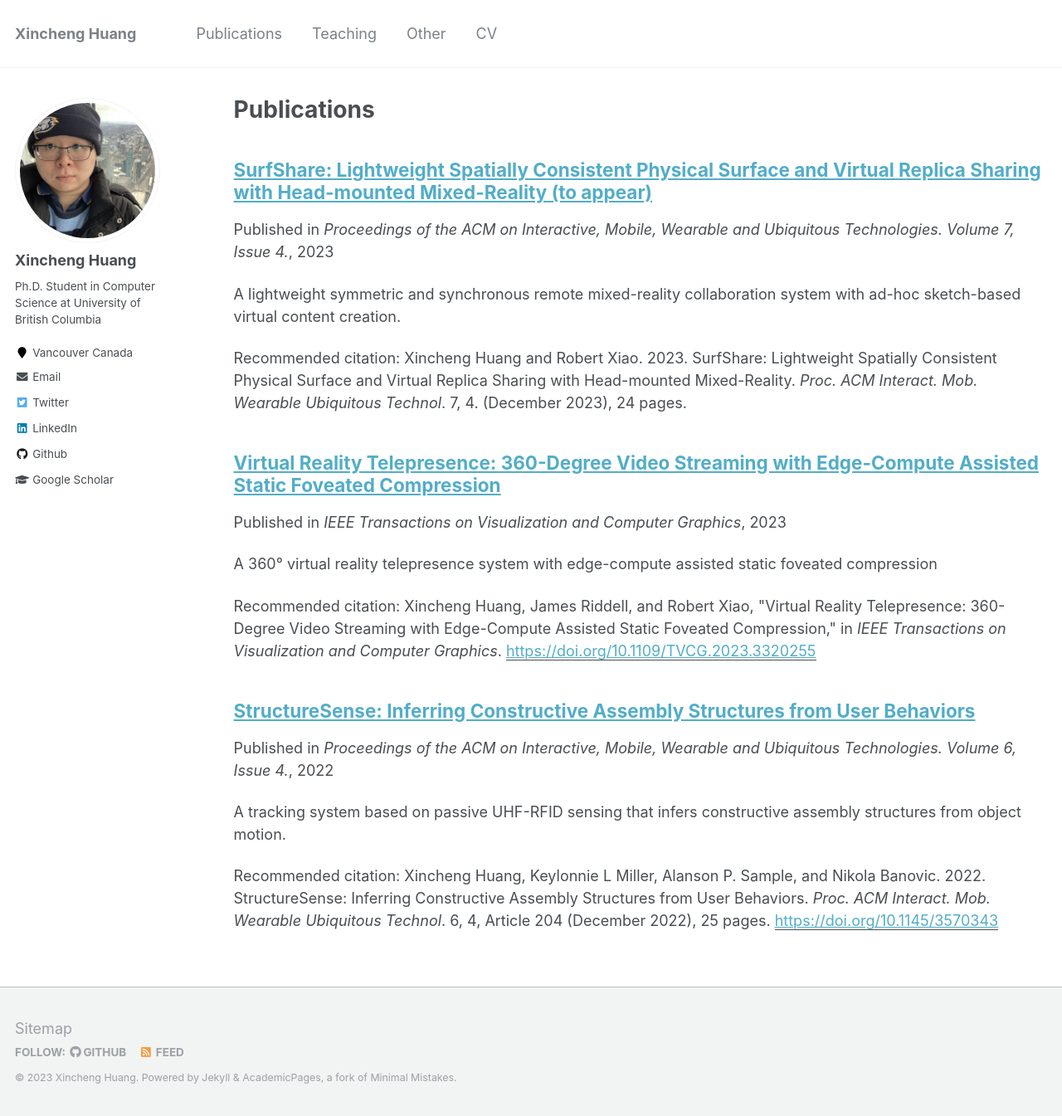
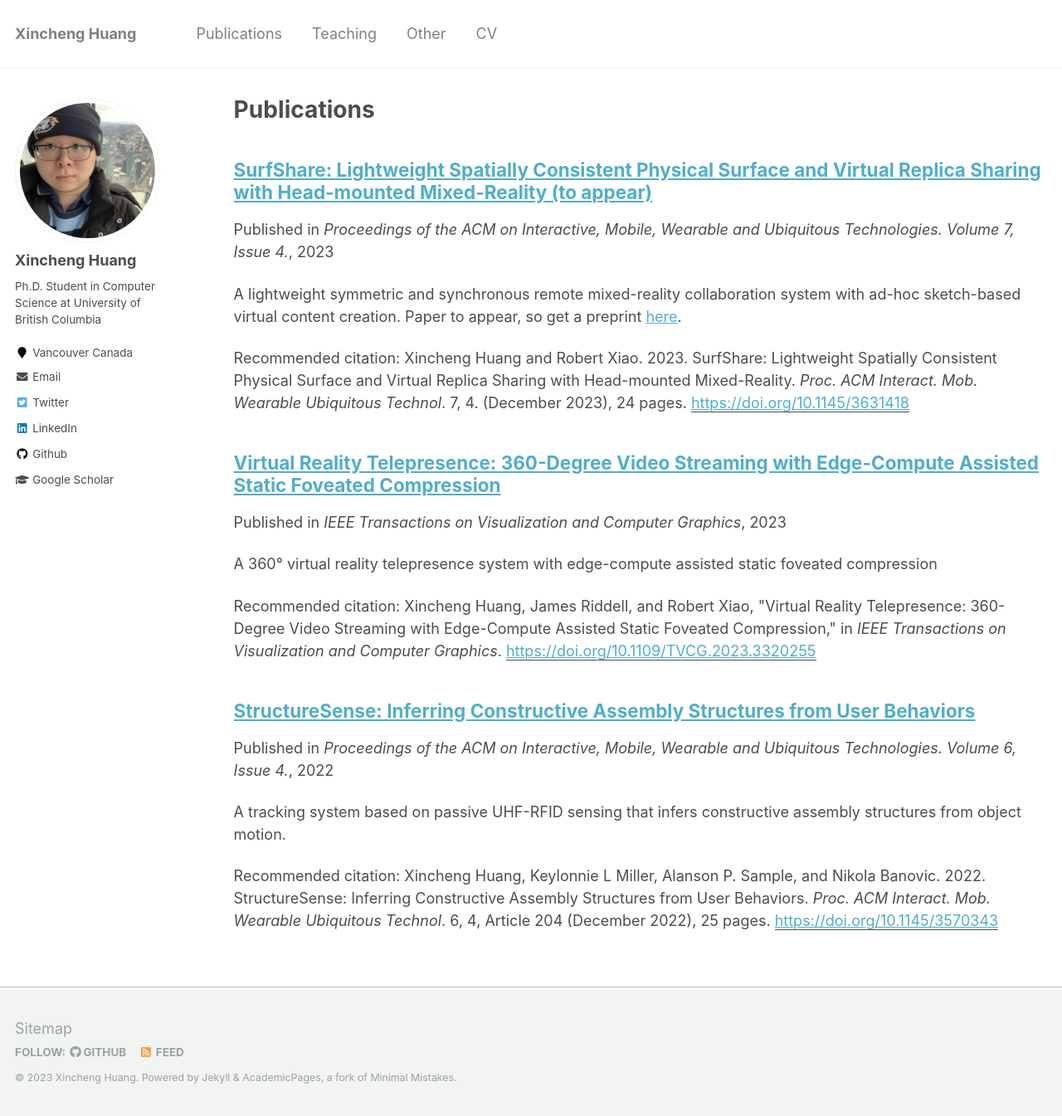
Before and after one commit to Peter-Pater/peter-pater.github.io, a Jekyll site: the page built from _pages/publications.md, in a window 1280 px wide and 1345 px high. Shown: the whole window at 83% size. Built offline with Jekyll 4.4.1, drawn with Linux system fonts in a browser that asks for light colours.

Commit message:
minor updates

```diff
--- a/_pages/other.html
+++ b/_pages/other.html
@@ -5,7 +5,7 @@ permalink: /other/
 author_profile: true
 ---
 
-Here, I put my side projects and senior capstones at NYU Shanghai.
+Here, I put my side projects and senior capstones at NYU Shanghai: memories that I will treasure forever.
 
 {% include base_path %}
 
--- a/_publications/3-surfshare.md
+++ b/_publications/3-surfshare.md
@@ -2,15 +2,13 @@
 title: "SurfShare: Lightweight Spatially Consistent Physical Surface and Virtual Replica Sharing with Head-mounted Mixed-Reality (to appear)"
 collection: publications
 permalink: /publication/surf-share
-excerpt: "A lightweight symmetric and synchronous remote mixed-reality collaboration system with ad-hoc sketch-based virtual content creation."
+excerpt: "A lightweight symmetric and synchronous remote mixed-reality collaboration system with ad-hoc sketch-based virtual content creation. Paper to appear, so get a preprint [here](/files/SurfShare_Paper.pdf)."
 date: 2023-12-01
 venue: 'Proceedings of the ACM on Interactive, Mobile, Wearable and Ubiquitous Technologies. Volume 7, Issue 4.'
-paperurl: ''
+paperurl: 'https://doi.org/10.1145/3631418'
 citation: 'Xincheng Huang and Robert Xiao. 2023. SurfShare: Lightweight Spatially Consistent Physical Surface and Virtual Replica Sharing with Head-mounted Mixed-Reality. <i>Proc. ACM Interact. Mob. Wearable Ubiquitous Technol</i>. 7, 4. (December 2023), 24 pages.'
 ---
-<!-- https://doi.org/10.1145/3631418 -->
-Download a preprint here: [PAPER](/files/SurfShare_Paper.pdf)
-
+<!-- Download a preprint here: [PAPER](/files/SurfShare_Paper.pdf) -->
 <b>Abstract</b>: Shared Mixed Reality experiences allow two co-located users to collaborate on both physical and digital tasks with familiar social protocols. However, extending the same to remote collaboration is limited by cumbersome setups for aligning distinct physical environments and the lack of access to remote physical artifacts. We present SurfShare, a general-purpose symmetric remote collaborative system with mixed-reality HMDs. Our system shares a spatially consistent physical-virtual workspace between two remote users, anchored on a physical plane in each environment (e.g., a desk or wall). The video feed of each user’s physical surface is overlaid virtually on the other side, creating a shared view of the physical space. We integrate the physical and virtual workspace through virtual replication. Users can transmute physical objects to the virtual space as virtual replicas. Our system is lightweight, implemented using only the capabilities of the headset, without requiring any modifications to the environment (e.g. cameras or motion tracking hardware). We discuss the design, implementation, and interaction capabilities of our prototype, and demonstrate the utility of SurfShare through four example applications. In a user experiment with a comprehensive prototyping task, we found that SurfShare provides a physical-virtual workspace that supports low-fi prototyping with flexible proxemics and fluid collaborative dynamics.
 
 <iframe width="560" height="315" src="https://www.youtube.com/embed/Vz5zF5Sl5LQ" title="YouTube video player" frameborder="0" allow="accelerometer; autoplay; clipboard-write; encrypted-media; gyroscope; picture-in-picture" allowfullscreen></iframe>
```
